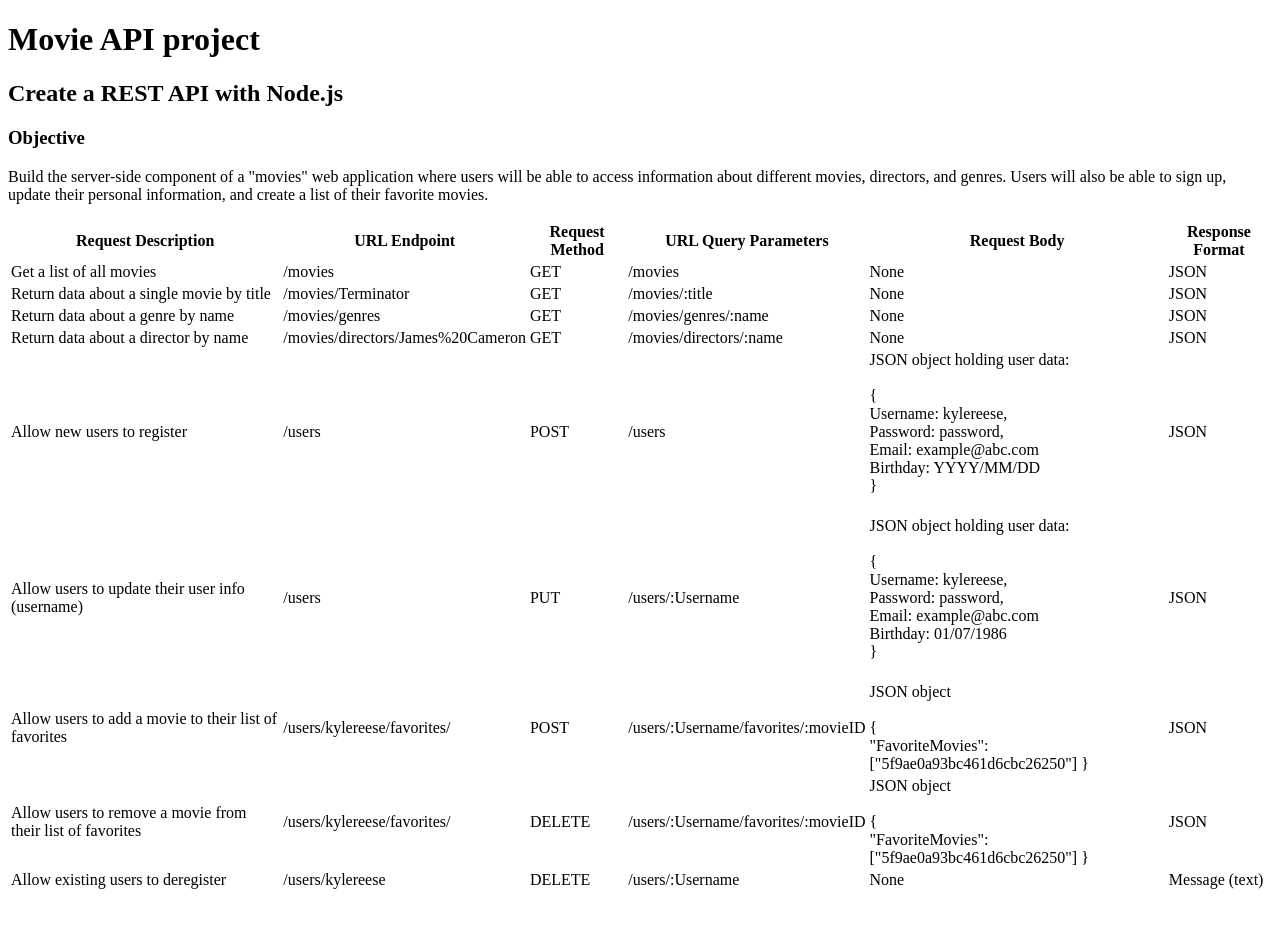
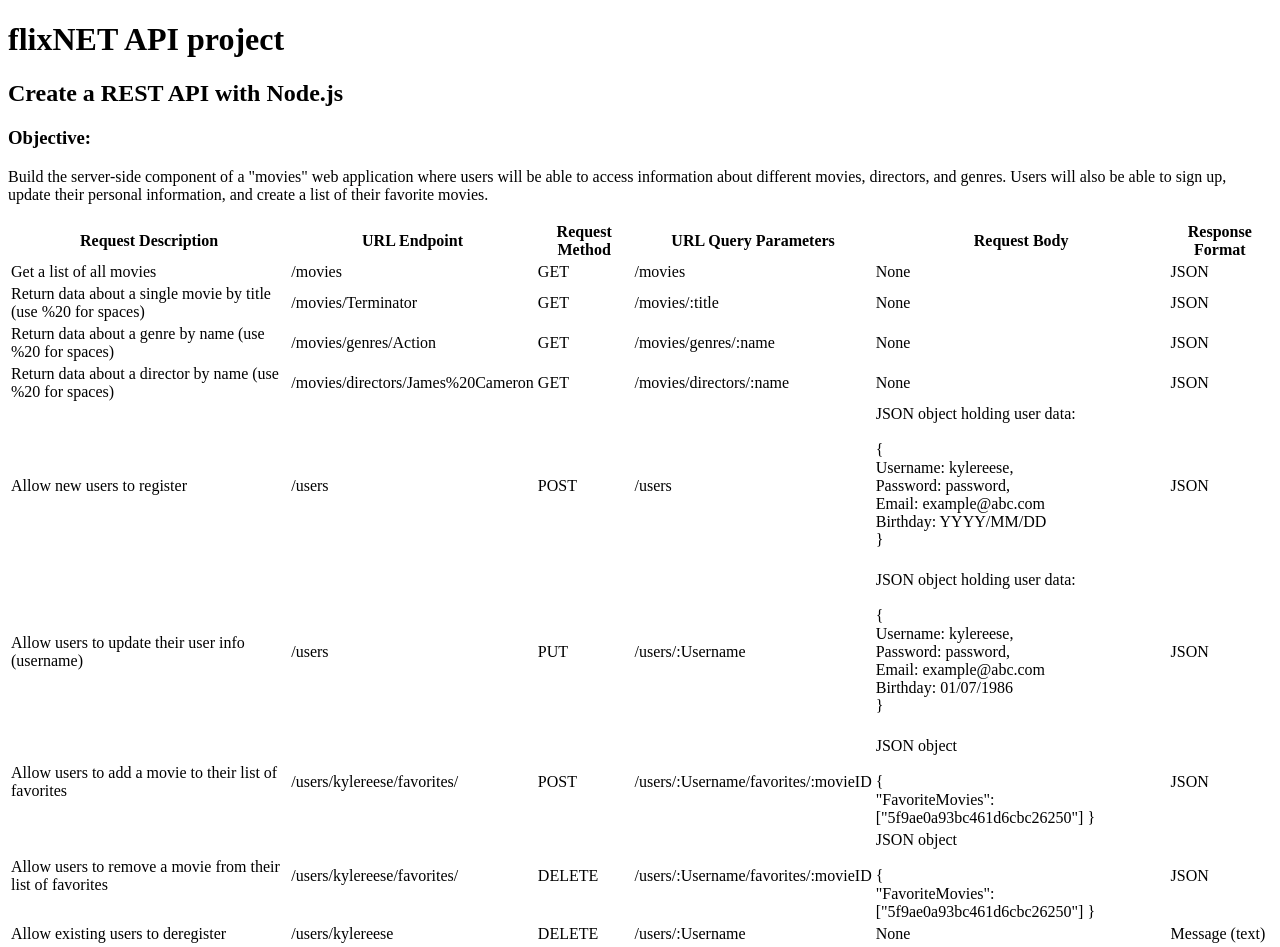
Before and after one commit to jonathan-sheets/movie_api, a website: page public/documentation.html in a window 1280 px wide. Before the commit the page ends 900 px from the top, so only its background shows below. Drawn offline with Linux system fonts and the light colour scheme.

Commit message:
Updated documentation for API endpoints

```diff
--- a/public/documentation.html
+++ b/public/documentation.html
@@ -1,20 +1,21 @@
 <!DOCTYPE html>
 <html lang=en>
     <head>
+        <meta charset="utf-8">
         <meta name="viewport" content="width=device-width, initial-scale=1">
         <title>Documentation</title>
     </head>
 
     <body>
         <header>
-            <h1>Movie API project</h1>
+            <h1>flixNET API project</h1>
             <h2>Create a REST API with Node.js</h2>
         </header>
         <section>
-            <h3>Objective</h3>
+            <h3>Objective:</h3>
             <p>Build the server-side component of a "movies" web application where users will be able to access information about different movies, directors, and genres.  Users will also be able to sign up, update their personal information, and create a list of their favorite movies.</p>
         </section>
-        <section>
+        <div>
             <table>
                 <tr>
                     <th>Request Description</th>
@@ -33,7 +34,7 @@
                     <td>JSON</td>
                 </tr>
                 <tr>
-                    <td>Return data about a single movie by title</td>
+                    <td>Return data about a single movie by title (use %20 for spaces)</td>
                     <td>/movies/Terminator</td>
                     <td>GET</td>
                     <td>/movies/:title</td>
@@ -41,15 +42,15 @@
                     <td>JSON</td>
                 </tr>
                 <tr>
-                    <td>Return data about a genre by name</td>
-                    <td>/movies/genres</td>
+                    <td>Return data about a genre by name (use %20 for spaces)</td>
+                    <td>/movies/genres/Action</td>
                     <td>GET</td>
                     <td>/movies/genres/:name</td>
                     <td>None</td>
                     <td>JSON</td>
                 </tr>
                 <tr>
-                    <td>Return data about a director by name</td>
+                    <td>Return data about a director by name (use %20 for spaces)</td>
                     <td>/movies/directors/James%20Cameron</td>
                     <td>GET</td>
                     <td>/movies/directors/:name</td>
@@ -131,6 +132,6 @@
                     <td>Message (text)</td>
                 </tr>
             </table>
-        </section>
+        </div>
     </body>
 </html>
```
